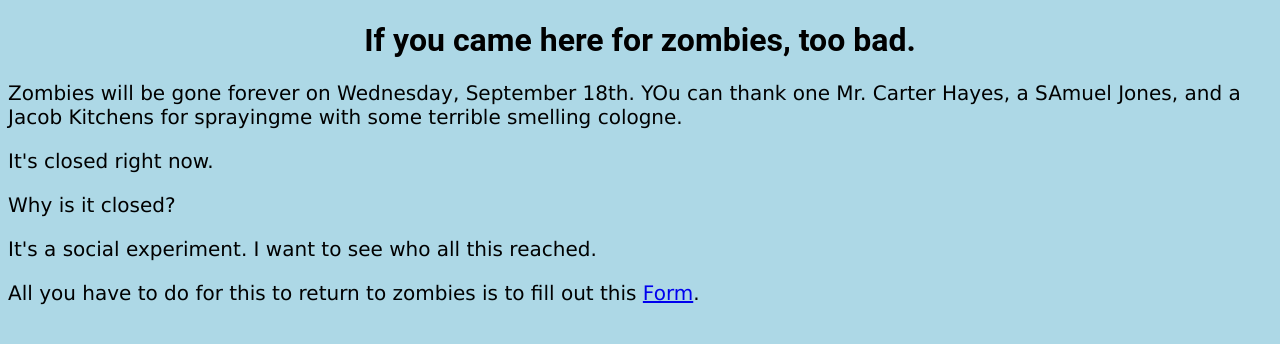
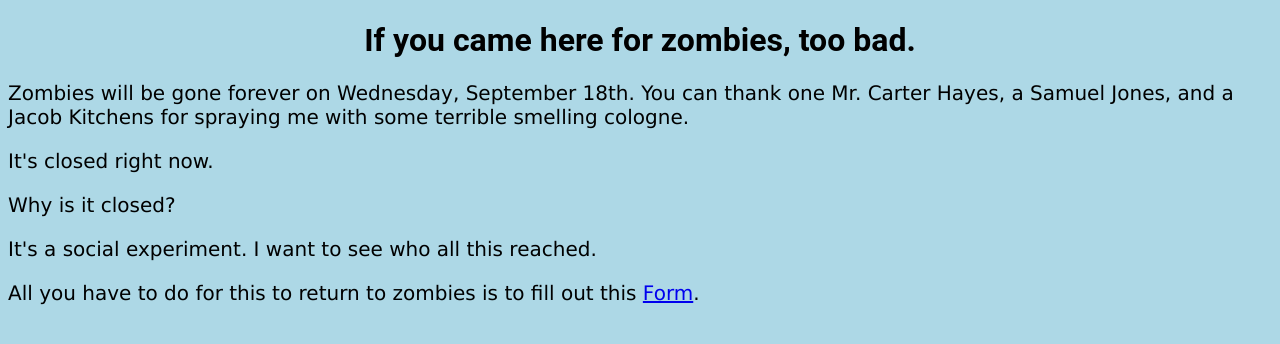
Before and after one commit to FloppaGalleryIndustries/FloppaGalleryIndustries.github.iop, a plain HTML site: page index.html in a window 1280 px wide. Drawn offline with Linux system fonts and the light colour scheme.

Commit message:
Update index.html

```diff
--- a/index.html
+++ b/index.html
@@ -82,7 +82,7 @@ body {font-family: Arial, Helvetica, sans-serif;}
   <link rel="stylesheet" href="styles.css">
     <h1>If you came here for zombies, too bad.</h1>
     <body>
-    <p>Zombies will be gone forever on Wednesday, September 18th. YOu can thank one Mr. Carter Hayes, a SAmuel Jones, and a Jacob Kitchens for sprayingme with some terrible smelling cologne.</p>
+    <p>Zombies will be gone forever on Wednesday, September 18th. You can thank one Mr. Carter Hayes, a Samuel Jones, and a Jacob Kitchens for spraying me with some terrible smelling cologne.</p>
 </body>
 
   </head>
```
